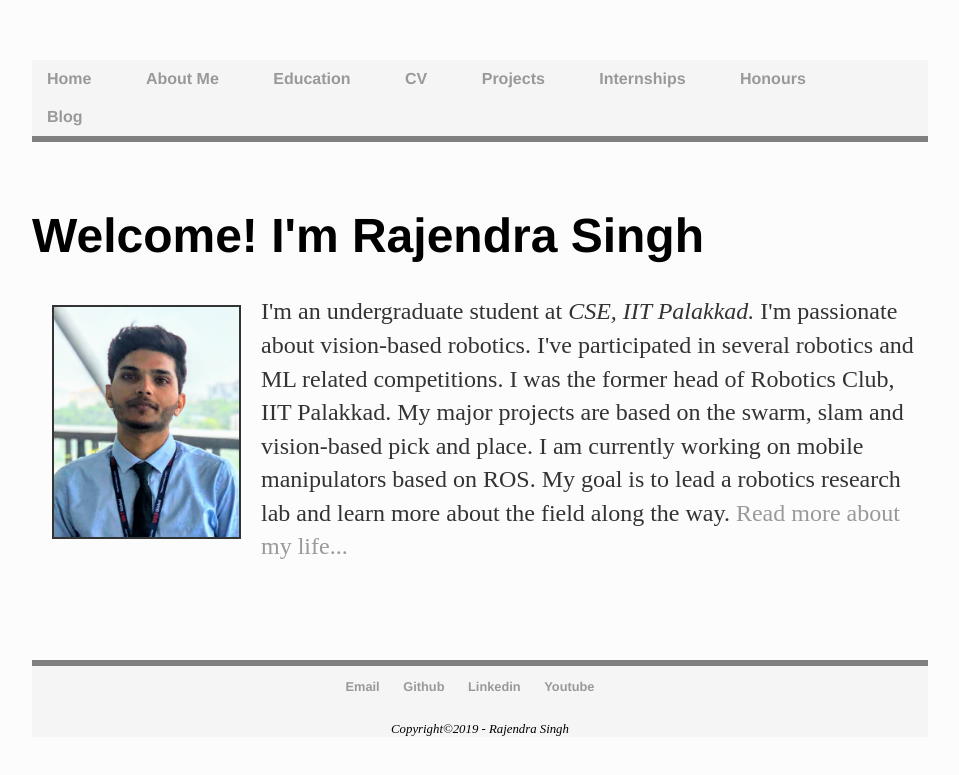
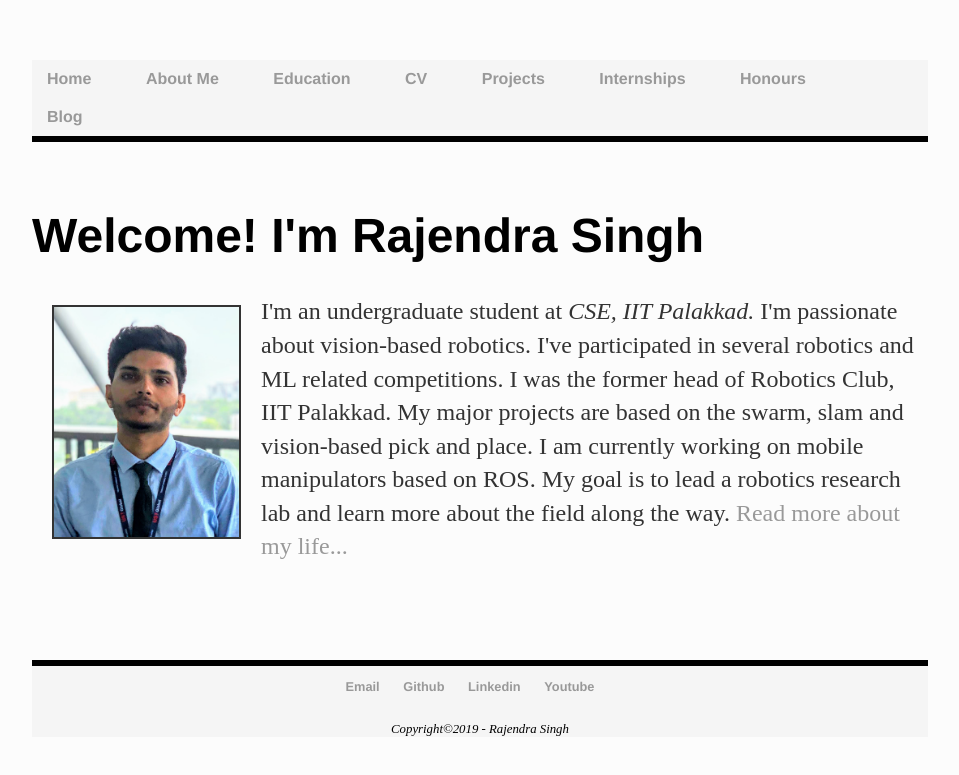
Before and after one commit to iamrajee/iamrajee.github.io, a Jekyll site: the page built from index.html, in a window 1280 px wide. Shown: the top 775 px of the page, without its empty margins (160-1119 px from the left). Built offline with Jekyll 4.4.1, drawn with Linux system fonts in a browser that asks for light colours.

Commit message:
Update main.css

```diff
--- a/css/main.css
+++ b/css/main.css
@@ -30,7 +30,7 @@ p {
 }
 footer {
 
-    border-top: 6px solid gray;
+    border-top: 6px solid black;
     background-color: rgb(245, 245, 245);
 
 /*     border-top: 1px solid #d5d5d5; */
@@ -51,7 +51,7 @@ ul.tabs{
 /* 	margin: 0px;
 	padding: 0px; */
 /* 	list-style: none; */
-	border-bottom: 6px solid gray;
+	border-bottom: 6px solid black;
   	background-color: rgb(245, 245, 245);
 }
 
```
